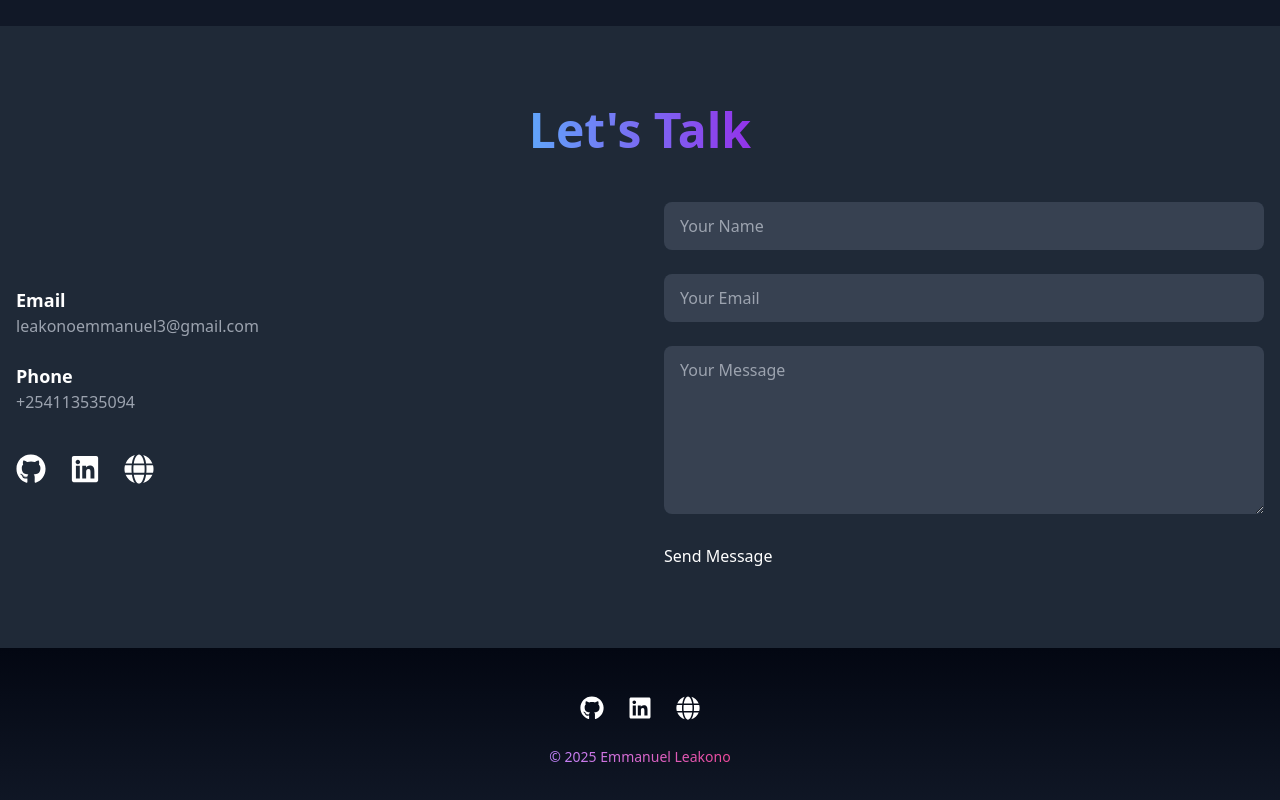
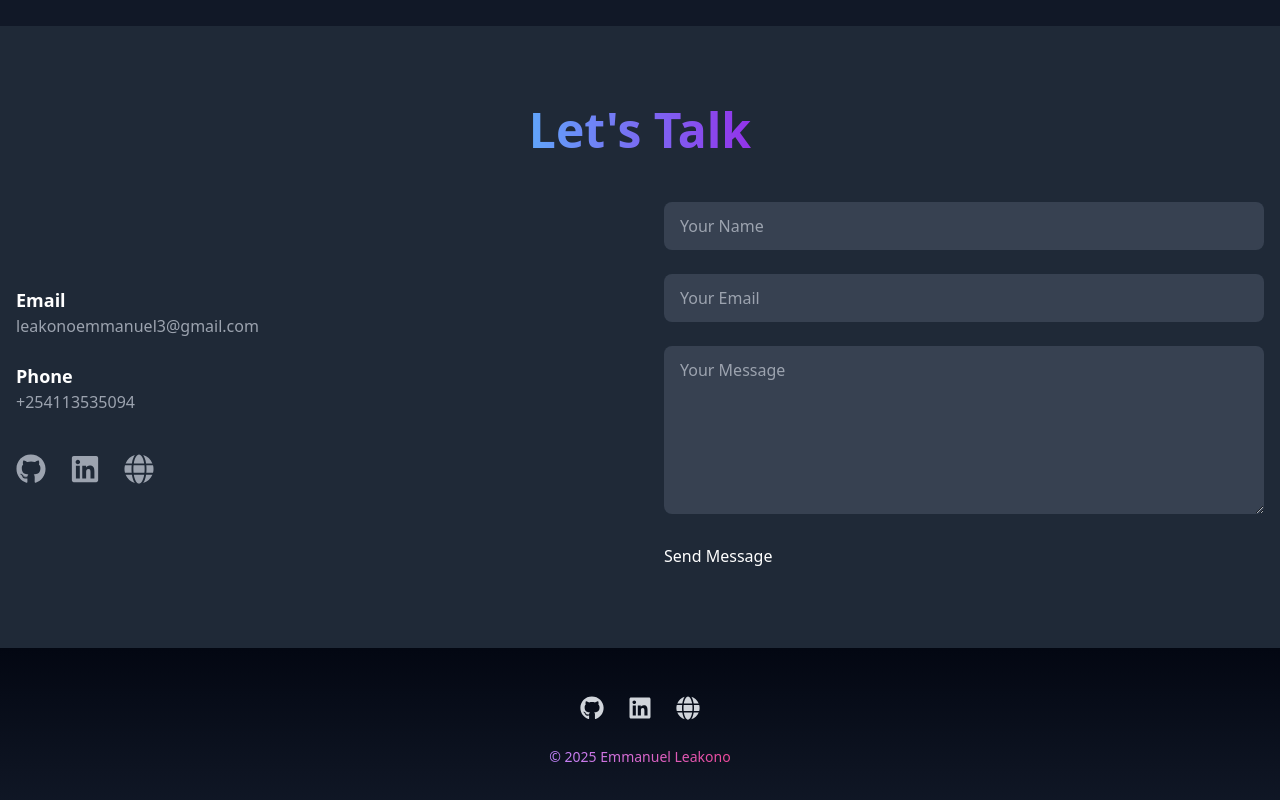
Before and after one commit to LEAKONO/ts-portfolio, a React (Vite) app: page / in a window 1280 px wide. Shown: the part 2695-3495 px from the top of the page. Built offline with nearby package versions, Linux system fonts and the light colour scheme.

Commit message:
fix: resolve Vite config path alias issues and remove unused import in ScrollProgress

```diff
--- a/src/App.tsx
+++ b/src/App.tsx
@@ -10,6 +10,10 @@ import Navbar from './components/layout/Navbar';
 import Cursor from './components/sections/Cursor';
 import ScrollProgress from './components/sections/ScrollProgress';
 import ToTopButton from './components/sections/ToTopButton';
+
+interface SectionProps {
+  id: string;
+}
 
 export default function App() {
   const containerRef = useRef<HTMLDivElement>(null);
@@ -27,7 +31,7 @@ export default function App() {
       const targetId = (e.currentTarget as HTMLAnchorElement).getAttribute('href');
       if (!targetId) return;
 
-      const targetElement = document.querySelector(targetId);
+      const targetElement = document.querySelector(targetId) as HTMLElement;
       if (targetElement) {
         window.scrollTo({
           top: targetElement.offsetTop - 80,
--- a/src/components/sections/Contact.tsx
+++ b/src/components/sections/Contact.tsx
@@ -7,7 +7,14 @@ import {
 import GradientText from "../ui/GradientText";
 import MagneticButton from "../ui/MagneticButton";
 
-const socialLinks = [
+interface SocialLink {
+  name: string;
+  url: string;
+  icon: React.ComponentType<{ className?: string }>;
+  color: string;
+}
+
+const socialLinks: SocialLink[] = [
   {
     name: "GitHub",
     url: "https://github.com/LEAKONO",
@@ -29,12 +36,19 @@ const socialLinks = [
 ];
 
 export default function Contact() {
+  const handleSubmit = (e: React.FormEvent) => {
+    e.preventDefault();
+    // Handle form submission
+  };
+
   return (
     <section id="contact" className="py-20 bg-gray-800 text-white">
       <div className="container mx-auto px-4">
         <motion.h2
           initial={{ opacity: 0, y: 50 }}
           whileInView={{ opacity: 1, y: 0 }}
+          viewport={{ once: true }}
+          transition={{ duration: 0.5 }}
           className="text-5xl font-bold text-center mb-12"
         >
           <GradientText
@@ -49,6 +63,8 @@ export default function Contact() {
           <motion.div
             initial={{ opacity: 0, x: -50 }}
             whileInView={{ opacity: 1, x: 0 }}
+            viewport={{ once: true }}
+            transition={{ duration: 0.5 }}
             className="flex-1 flex flex-col gap-6 justify-center"
           >
             <div>
@@ -66,10 +82,12 @@ export default function Contact() {
                   <motion.a
                     key={index}
                     whileHover={{ y: -4 }}
+                    whileTap={{ scale: 0.9 }}
                     href={link.url}
                     target="_blank"
                     rel="noopener noreferrer"
-                    className={`text-3xl ${link.color}`}
+                    className={`text-3xl text-gray-400 ${link.color} transition-colors duration-300`}
+                    aria-label={link.name}
                   >
                     <Icon />
                   </motion.a>
@@ -82,26 +100,32 @@ export default function Contact() {
           <motion.form
             initial={{ opacity: 0, x: 50 }}
             whileInView={{ opacity: 1, x: 0 }}
+            viewport={{ once: true }}
+            transition={{ duration: 0.5 }}
             className="flex-1 space-y-6"
+            onSubmit={handleSubmit}
           >
             <input
               type="text"
               placeholder="Your Name"
-              className="w-full px-4 py-3 rounded-lg bg-gray-700 text-white focus:outline-none"
+              className="w-full px-4 py-3 rounded-lg bg-gray-700 text-white focus:outline-none focus:ring-2 focus:ring-purple-500"
+              required
             />
             <input
               type="email"
               placeholder="Your Email"
-              className="w-full px-4 py-3 rounded-lg bg-gray-700 text-white focus:outline-none"
+              className="w-full px-4 py-3 rounded-lg bg-gray-700 text-white focus:outline-none focus:ring-2 focus:ring-purple-500"
+              required
             />
             <textarea
               placeholder="Your Message"
               rows={6}
-              className="w-full px-4 py-3 rounded-lg bg-gray-700 text-white focus:outline-none"
+              className="w-full px-4 py-3 rounded-lg bg-gray-700 text-white focus:outline-none focus:ring-2 focus:ring-purple-500"
+              required
             ></textarea>
             <MagneticButton
               type="submit"
-              className="px-6 py-3 bg-purple-600 rounded-lg font-bold w-full"
+              className="px-6 py-3 bg-purple-600 hover:bg-purple-700 rounded-lg font-bold w-full transition-colors duration-300"
             >
               Send Message
             </MagneticButton>
--- a/src/components/sections/Footer.tsx
+++ b/src/components/sections/Footer.tsx
@@ -4,37 +4,71 @@ import {
   FaLinkedin,
   FaGlobe,
 } from "react-icons/fa";
-import socialLinks from "@/config/social";
+import { IconType } from "react-icons";
 import GradientText from "../ui/GradientText";
+
+// Define types for social links
+interface SocialLink {
+  name: string;
+  url: string;
+  icon: keyof typeof iconMap;
+  color: string;
+}
 
 // Map string keys to actual icon components
 const iconMap = {
   FaGithub,
   FaLinkedin,
   FaGlobe,
-};
+} as const;
+
+// Define your social links data with proper typing
+const socialLinks: SocialLink[] = [
+  {
+    name: "GitHub",
+    url: "https://github.com/LEAKONO",
+    icon: "FaGithub",
+    color: "text-gray-300 hover:text-white"
+  },
+  {
+    name: "LinkedIn",
+    url: "https://www.linkedin.com/in/emmanuel-leakono-7125472b8/",
+    icon: "FaLinkedin",
+    color: "text-gray-300 hover:text-blue-500"
+  },
+  {
+    name: "Website",
+    url: "https://yourwebsite.com",
+    icon: "FaGlobe",
+    color: "text-gray-300 hover:text-emerald-500"
+  }
+];
 
 export default function Footer() {
   return (
     <motion.footer
       initial={{ opacity: 0 }}
       whileInView={{ opacity: 1 }}
+      viewport={{ once: true }}
+      transition={{ duration: 0.8 }}
       className="relative py-12 bg-gradient-to-t from-gray-900 to-gray-950"
     >
       <div className="container mx-auto px-4 text-center">
         <div className="flex justify-center gap-6 mb-6">
           {socialLinks.map((link, index) => {
-            const Icon = iconMap[link.icon];
+            const Icon: IconType = iconMap[link.icon];
             return (
               <motion.a
                 key={index}
                 whileHover={{ y: -5 }}
+                whileTap={{ scale: 0.9 }}
                 href={link.url}
                 target="_blank"
                 rel="noopener noreferrer"
-                className={`text-2xl ${link.color}`}
+                className={`text-2xl ${link.color} transition-colors duration-300`}
+                aria-label={link.name}
               >
-                {Icon ? <Icon /> : null}
+                {Icon && <Icon />}
               </motion.a>
             );
           })}
--- a/src/components/sections/ScrollProgress.tsx
+++ b/src/components/sections/ScrollProgress.tsx
@@ -1,4 +1,4 @@
-import { motion, useScroll } from 'framer-motion';
+import { motion } from 'framer-motion';
 
 export default function ScrollProgress({ scrollYProgress }: { scrollYProgress: any }) {
   return (
--- a/vite.config.ts
+++ b/vite.config.ts
@@ -1,13 +1,17 @@
 import { defineConfig } from 'vite'
 import react from '@vitejs/plugin-react'
-import path from 'path' // ⬅️ needed for resolving paths
+import path from 'path'
+import { fileURLToPath } from 'url'
 
-// https://vite.dev/config/
+// Fix for __dirname in ES module scope
+const __filename = fileURLToPath(import.meta.url)
+const __dirname = path.dirname(__filename)
+
 export default defineConfig({
   plugins: [react()],
   resolve: {
     alias: {
-      '@': path.resolve(__dirname, './src'), // ⬅️ this enables "@/..." imports
+      '@': path.resolve(__dirname, './src'),
     },
   },
 })
```
